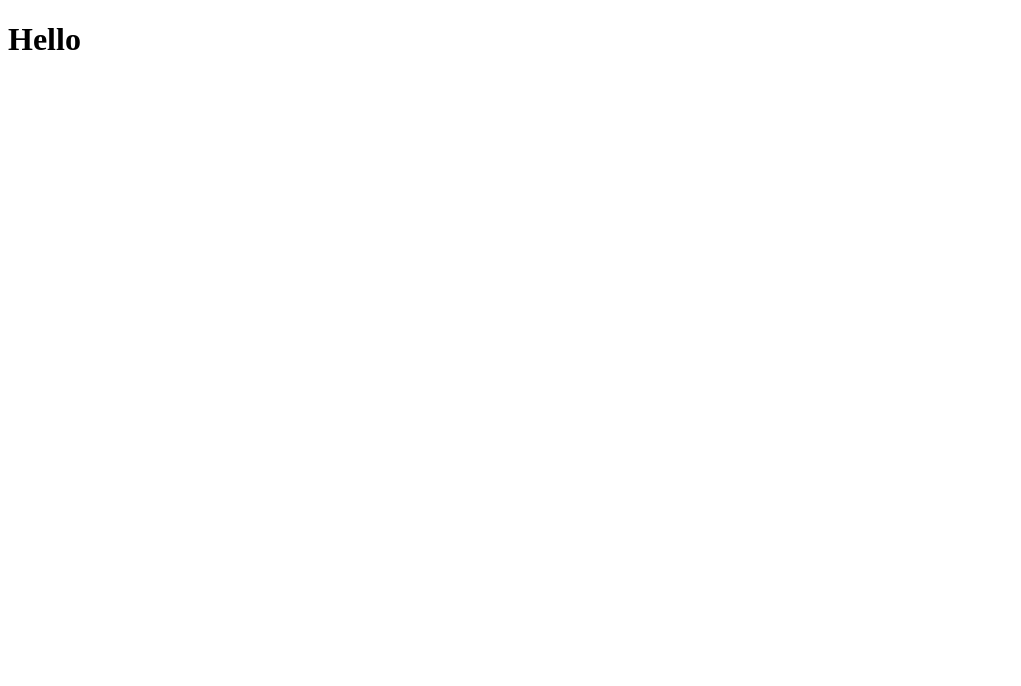
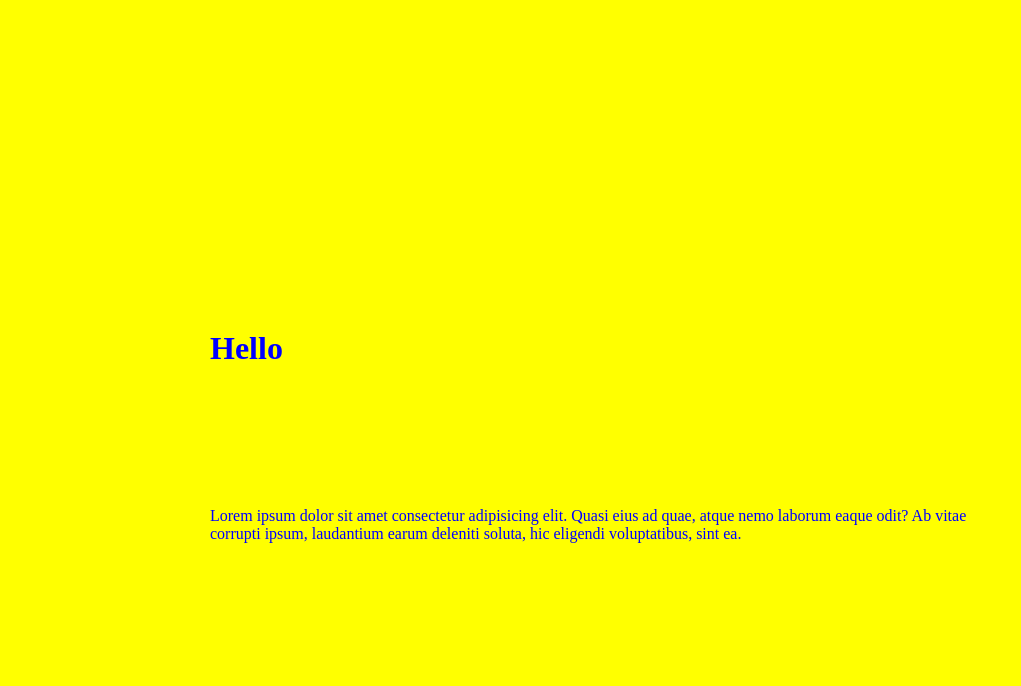
Before and after one commit to Abdullahadeoba/git-class-sept, a plain HTML site: page index.html in a window 1280 px wide. Shown: the whole page, without its empty margins (0-1021 px from the left). Drawn offline with Linux system fonts and the light colour scheme.

Commit message:
added a new style sheet

```diff
--- a/index.html
+++ b/index.html
@@ -4,8 +4,11 @@
     <meta charset="UTF-8">
     <meta name="viewport" content="width=device-width, initial-scale=1.0">
     <title>Document</title>
+    <link rel="stylesheet" href="style.css">
 </head>
 <body>
     <h1>Hello</h1>
+    <p>Lorem ipsum dolor sit amet consectetur adipisicing elit. Quasi eius ad quae, atque nemo laborum eaque odit? Ab vitae corrupti ipsum, laudantium earum deleniti soluta, hic eligendi voluptatibus, sint ea.</p>
+
 </body>
 </html>
--- a/style.css
+++ b/style.css
@@ -0,0 +1,13 @@
+*{
+    padding: 20px;
+    border: 10px;
+    margin-left: 50px;
+    margin-right: 70px;
+    margin-top: 90px;
+    margin-bottom: 100px;
+    border-color:solid blue 5px;
+    box-sizing: border-box;
+    color:blue;
+    background-color: yellow;
+
+}
```
Also changed, not shown: index.css (added), script.js (added).
